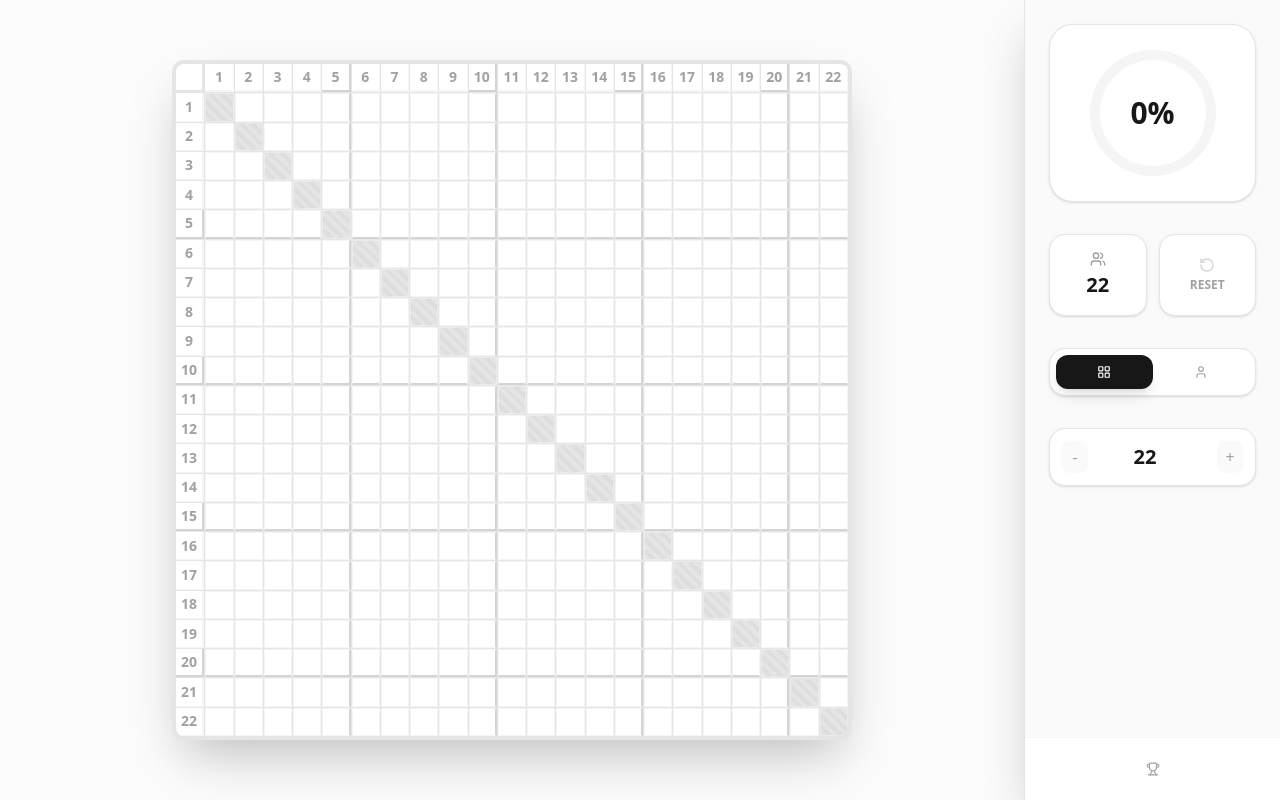
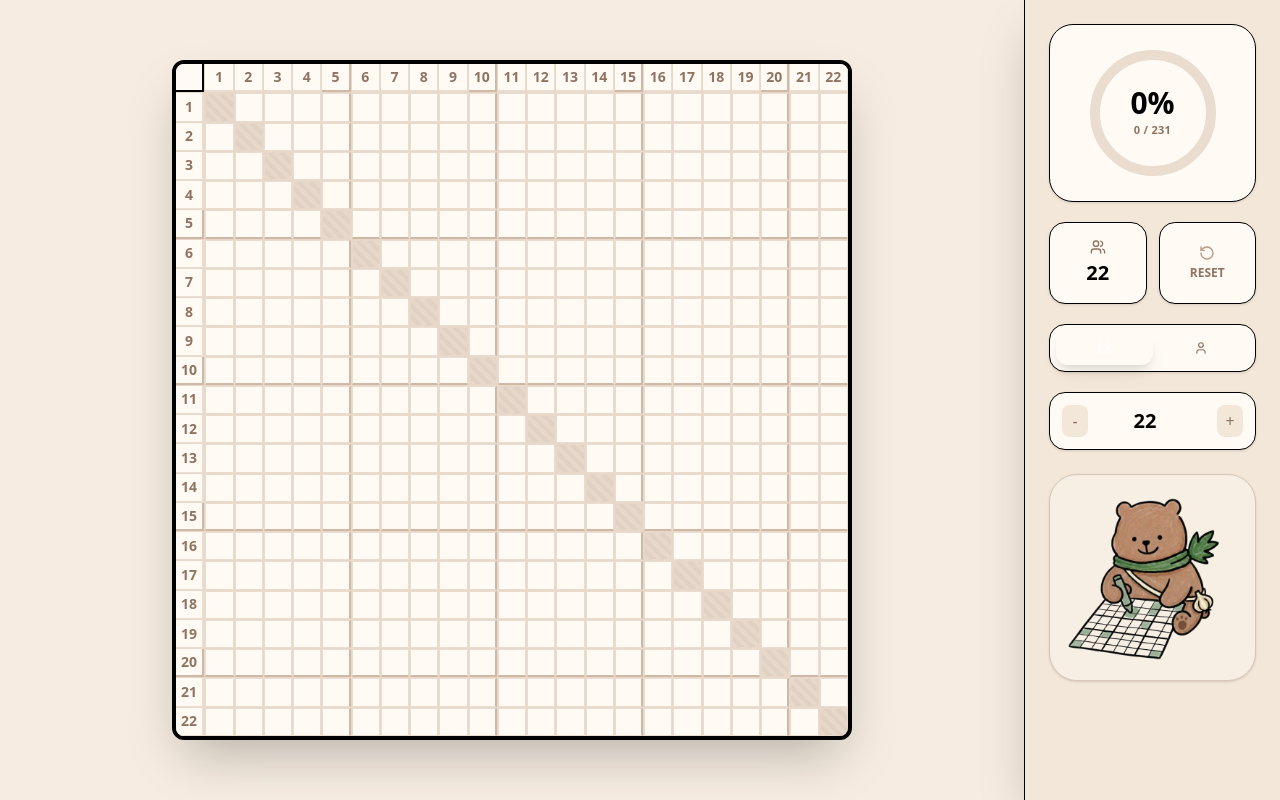
Before and after one commit to onedot91/Grid-table, a React (Vite) app: page / in a window 1280 px wide. Built offline with nearby package versions, Linux system fonts and the light colour scheme.

Commit message:
Update App.tsx

```diff
--- a/src/App.tsx
+++ b/src/App.tsx
@@ -1,6 +1,6 @@
 import React, { useState, useEffect, useMemo } from 'react';
 import { motion, AnimatePresence } from 'motion/react';
-import { Check, User, Users, Trophy, LayoutGrid, List, RotateCcw } from 'lucide-react';
+import { Check, User, Users, LayoutGrid, RotateCcw } from 'lucide-react';
 
 const TOTAL_STUDENTS = 22;
 const STUDENTS = Array.from({ length: TOTAL_STUDENTS }, (_, i) => i + 1);
@@ -15,6 +15,7 @@ export default function App() {
   const [loading, setLoading] = useState(true);
   const [hoveredCell, setHoveredCell] = useState<{ s1: number; s2: number } | null>(null);
   const [studentNames, setStudentNames] = useState<Record<number, string>>({});
+  const [mascotMissing, setMascotMissing] = useState(false);
 
   const students = useMemo(() => Array.from({ length: totalStudents }, (_, i) => i + 1), [totalStudents]);
 
@@ -103,7 +104,7 @@ export default function App() {
     return stats;
   }, [matches, students, totalStudents]);
 
-  const overallProgress = useMemo(() => {
+  const overallStats = useMemo(() => {
     const totalPossible = (totalStudents * (totalStudents - 1)) / 2;
     // Only count matches within the current student range
     const completed = Object.keys(matches).filter(id => {
@@ -111,22 +112,23 @@ export default function App() {
       const [s1, s2] = id.split('-').map(Number);
       return s1 <= totalStudents && s2 <= totalStudents;
     }).length;
-    return totalPossible > 0 ? Math.round((completed / totalPossible) * 100) : 0;
+    const progress = totalPossible > 0 ? Math.round((completed / totalPossible) * 100) : 0;
+    return { completed, total: totalPossible, progress };
   }, [matches, totalStudents]);
 
   if (loading) {
     return (
-      <div className="min-h-screen bg-neutral-50 flex items-center justify-center font-sans">
-        <div className="animate-pulse text-neutral-400">Loading...</div>
+      <div className="min-h-screen bg-[#f3e7da] flex items-center justify-center font-sans">
+        <div className="animate-pulse text-[#907463]">Loading...</div>
       </div>
     );
   }
 
   return (
-    <div className="h-screen bg-white text-neutral-900 font-sans flex overflow-hidden">
+    <div className="h-screen bg-[#fffaf3] text-[var(--ink)] font-sans flex overflow-hidden">
       {/* Main Content Area - Maximized for Grid */}
-      <main className="flex-1 relative flex flex-col min-w-0 bg-white">
-        <div className="flex-1 p-4 md:p-8 flex items-center justify-center overflow-hidden bg-neutral-50/50">
+      <main className="flex-1 relative flex flex-col min-w-0 bg-[#fffaf3]">
+        <div className="flex-1 p-4 md:p-8 flex items-center justify-center overflow-hidden bg-[#f3e7da]/70">
           <AnimatePresence mode="wait">
             {viewMode === 'grid' ? (
               <motion.div
@@ -137,7 +139,7 @@ export default function App() {
                 className="w-full h-full flex items-center justify-center p-4"
               >
                 <div
-                  className="grid gap-[1px] shadow-2xl rounded-xl overflow-hidden border-4 border-neutral-200 bg-neutral-200"
+                  className="grid gap-[1px] shadow-2xl rounded-xl overflow-hidden border-4 border-[var(--line)] bg-[#e8d8ca]"
                   style={{
                     width: 'min(85vw - 12rem, 85vh)',
                     height: 'min(85vw - 12rem, 85vh)',
@@ -146,11 +148,11 @@ export default function App() {
                   }}
                 >
                   {/* Header Row */}
-                  <div className="flex items-center justify-center bg-white border-b-2 border-r-2 border-neutral-200"></div>
+                  <div className="flex items-center justify-center bg-[#fffaf3] border-b-2 border-r-2 border-[var(--line)]"></div>
                   {students.map(s => (
                     <div
                       key={s}
-                      className={`flex items-center justify-center text-[10px] md:text-sm font-black transition-all border-b-2 ${s % 5 === 0 ? 'border-r-2 border-neutral-300' : 'border-r border-neutral-100'} ${hoveredCell?.s2 === s ? 'text-emerald-600 bg-emerald-100/50 scale-110 z-10' : 'text-neutral-400 bg-white'}`}
+                      className={`flex items-center justify-center text-[10px] md:text-sm font-black transition-all border-b-2 ${s % 5 === 0 ? 'border-r-2 border-[#cfb8a6]' : 'border-r border-[#eadccf]'} ${hoveredCell?.s2 === s ? 'text-[var(--scarf-deep)] bg-[#dbead8] scale-110 z-10' : 'text-[#907463] bg-[#fffaf3]'}`}
                       title={studentNames[s] || `Student ${s}`}
                     >
                       {s}
@@ -161,7 +163,7 @@ export default function App() {
                   {students.map(s1 => (
                     <React.Fragment key={s1}>
                       <div
-                        className={`flex items-center justify-center text-[10px] md:text-sm font-black transition-all border-r-2 ${s1 % 5 === 0 ? 'border-b-2 border-neutral-300' : 'border-b border-neutral-100'} ${hoveredCell?.s1 === s1 ? 'text-emerald-600 bg-emerald-100/50 scale-110 z-10' : 'text-neutral-400 bg-white'}`}
+                        className={`flex items-center justify-center text-[10px] md:text-sm font-black transition-all border-r-2 ${s1 % 5 === 0 ? 'border-b-2 border-[#cfb8a6]' : 'border-b border-[#eadccf]'} ${hoveredCell?.s1 === s1 ? 'text-[var(--scarf-deep)] bg-[#dbead8] scale-110 z-10' : 'text-[#907463] bg-[#fffaf3]'}`}
                         title={studentNames[s1] || `Student ${s1}`}
                       >
                         {s1}
@@ -170,7 +172,7 @@ export default function App() {
                         if (s1 === s2) return (
                           <div
                             key={s2}
-                            className="border border-neutral-100/50"
+                            className="border border-[#eadccf]/50"
                             style={{
                               background: 'repeating-linear-gradient(45deg, transparent, transparent 4px, rgba(0,0,0,0.03) 4px, rgba(0,0,0,0.03) 8px)'
                             }}
@@ -196,12 +198,12 @@ export default function App() {
                             onClick={() => toggleMatch(s1, s2)}
                             className={`transition-all duration-75 border-[0.5px] relative ${
                               isDone
-                                ? 'bg-emerald-500 border-emerald-400 z-10 shadow-inner'
-                                : 'bg-white border-neutral-100 hover:border-neutral-300'
-                            } ${isCellHovered ? 'ring-2 ring-emerald-500 z-30 scale-125 shadow-xl' : ''}
-                              ${(isRowHighlighted || isColHighlighted) && !isDone ? 'bg-emerald-50/40 z-10' : ''}
-                              ${hasRightGuide ? 'border-r-neutral-300 border-r-2' : ''}
-                              ${hasBottomGuide ? 'border-b-neutral-300 border-b-2' : ''}`}
+                                ? 'bg-[var(--scarf)] border-[var(--scarf-deep)] z-10 shadow-inner'
+                                : 'bg-[#fffaf3] border-[#eadccf] hover:border-[#cfb8a6]'
+                            } ${isCellHovered ? 'ring-2 ring-[var(--scarf)] z-30 scale-125 shadow-xl' : ''}
+                              ${(isRowHighlighted || isColHighlighted) && !isDone ? 'bg-[#edf5eb]/40 z-10' : ''}
+                              ${hasRightGuide ? 'border-r-[#cfb8a6] border-r-2' : ''}
+                              ${hasBottomGuide ? 'border-b-[#cfb8a6] border-b-2' : ''}`}
                             title={`${studentNames[s1] || `S${s1}`} vs ${studentNames[s2] || `S${s2}`}`}
                           />
                         );
@@ -227,11 +229,11 @@ export default function App() {
                       exit={{ opacity: 0, x: -20 }}
                       className="flex-1 flex flex-col min-h-0"
                     >
-                      <div className="bg-white p-8 rounded-[2.5rem] border-2 border-neutral-100 shadow-xl mb-6 shrink-0">
+                      <div className="bg-[#fffaf3] p-8 rounded-[2.5rem] border-2 border-[#eadccf] shadow-xl mb-6 shrink-0">
                         <div className="flex items-center justify-between">
                           <div className="flex-1 mr-8">
                             <div className="flex items-center gap-4 mb-2">
-                              <div className="w-12 h-12 rounded-2xl bg-neutral-900 text-white flex items-center justify-center text-xl font-black shadow-lg">
+                              <div className="w-12 h-12 rounded-2xl bg-[var(--fur-deep)] text-white flex items-center justify-center text-xl font-black shadow-lg">
                                 {selectedStudent}
                               </div>
                               <input
@@ -239,12 +241,12 @@ export default function App() {
                                 placeholder="..."
                                 value={studentNames[selectedStudent] || ''}
                                 onChange={(e) => updateStudentName(selectedStudent, e.target.value)}
-                                className="text-4xl font-black text-neutral-900 border-none focus:ring-0 p-0 bg-transparent w-full placeholder:text-neutral-200"
+                                className="text-4xl font-black text-[var(--ink)] border-none focus:ring-0 p-0 bg-transparent w-full placeholder:text-[#ccb5a3]"
                               />
                             </div>
                           </div>
-                          <div className="text-right bg-emerald-50 px-6 py-4 rounded-3xl border border-emerald-100">
-                            <div className="text-4xl font-black text-emerald-600">{studentStats[selectedStudent].completed}</div>
+                          <div className="text-right bg-[#edf5eb] px-6 py-4 rounded-3xl border border-[#d3e4d0]">
+                            <div className="text-4xl font-black text-[var(--scarf-deep)]">{studentStats[selectedStudent].completed}</div>
                           </div>
                         </div>
                       </div>
@@ -260,16 +262,16 @@ export default function App() {
                                 onClick={() => toggleMatch(selectedStudent, opponent)}
                                 className={`flex items-center justify-between p-5 rounded-[1.5rem] border-2 transition-all group ${
                                   isDone
-                                    ? 'bg-emerald-500 border-emerald-400 text-white shadow-lg scale-[1.02]'
-                                    : 'bg-white border-neutral-100 text-neutral-700 hover:border-neutral-300 hover:shadow-md'
+                                    ? 'bg-[var(--scarf)] border-[var(--scarf-deep)] text-white shadow-lg scale-[1.02]'
+                                    : 'bg-[#fffaf3] border-[#eadccf] text-[#6f5647] hover:border-[#cfb8a6] hover:shadow-md'
                                 }`}
                               >
                                 <div className="flex items-center gap-4">
-                                  <div className={`w-12 h-12 rounded-2xl flex items-center justify-center text-lg font-black transition-colors ${isDone ? 'bg-white/20 text-white' : 'bg-neutral-100 text-neutral-400 group-hover:bg-neutral-200'}`}>
+                                  <div className={`w-12 h-12 rounded-2xl flex items-center justify-center text-lg font-black transition-colors ${isDone ? 'bg-[#fffaf3]/20 text-white' : 'bg-[#f1e4d8] text-[#907463] group-hover:bg-[#e8d8ca]'}`}>
                                     {opponent}
                                   </div>
                                   <div className="text-left">
-                                    <span className={`block font-black truncate max-w-[140px] text-base ${isDone ? 'text-white' : 'text-neutral-900'}`}>
+                                    <span className={`block font-black truncate max-w-[140px] text-base ${isDone ? 'text-white' : 'text-[var(--ink)]'}`}>
                                       {studentNames[opponent] || opponent}
                                     </span>
                                   </div>
@@ -282,8 +284,8 @@ export default function App() {
                       </div>
                     </motion.div>
                   ) : (
-                    <div className="flex-1 flex flex-col items-center justify-center text-neutral-300 py-20 border-4 border-dashed border-neutral-100 rounded-[3rem] bg-neutral-50/30">
-                      <div className="w-24 h-24 rounded-full bg-white shadow-inner flex items-center justify-center mb-6">
+                    <div className="flex-1 flex flex-col items-center justify-center text-[#b89b88] py-20 border-4 border-dashed border-[#eadccf] rounded-[3rem] bg-[#f3e7da]/40">
+                      <div className="w-24 h-24 rounded-full bg-[#fffaf3] shadow-inner flex items-center justify-center mb-6">
                         <Users size={48} className="opacity-20" />
                       </div>
                       <p className="font-black text-2xl tracking-tight">Select a student from the sidebar</p>
@@ -298,10 +300,10 @@ export default function App() {
       </main>
 
       {/* Right Sidebar - Redesigned for better space usage */}
-      <aside className="w-64 border-l border-neutral-200 bg-neutral-50 flex flex-col shrink-0 overflow-hidden shadow-2xl z-20">
-        <div className="p-6 space-y-8 flex-1 overflow-y-auto custom-scrollbar">
+      <aside className="w-64 border-l border-[var(--line)] bg-[#f3e7da] flex flex-col shrink-0 overflow-hidden shadow-2xl z-20">
+        <div className="p-6 flex flex-col gap-5 flex-1 overflow-y-auto custom-scrollbar">
           {/* Progress Section - Circular & Prominent */}
-          <section className="bg-white p-6 rounded-3xl border border-neutral-200 shadow-sm flex flex-col items-center">
+          <section className="bg-[#fffaf3] p-6 rounded-3xl border border-[var(--line)] shadow-sm flex flex-col items-center">
             <div className="relative w-32 h-32 flex items-center justify-center">
               <svg className="w-full h-full transform -rotate-90">
                 <circle
@@ -311,7 +313,7 @@ export default function App() {
                   stroke="currentColor"
                   strokeWidth="10"
                   fill="transparent"
-                  className="text-neutral-100"
+                  className="text-[#eadccf]"
                 />
                 <motion.circle
                   cx="64"
@@ -322,44 +324,47 @@ export default function App() {
                   fill="transparent"
                   strokeDasharray="364.4"
                   initial={{ strokeDashoffset: 364.4 }}
-                  animate={{ strokeDashoffset: 364.4 - (364.4 * overallProgress) / 100 }}
-                  className="text-emerald-500"
+                  animate={{ strokeDashoffset: 364.4 - (364.4 * overallStats.progress) / 100 }}
+                  className="text-[var(--scarf)]"
                   strokeLinecap="round"
                 />
               </svg>
               <div className="absolute inset-0 flex flex-col items-center justify-center">
-                <span className="text-3xl font-black text-neutral-900 leading-none">{overallProgress}%</span>
+                <span className="text-3xl font-black text-[var(--ink)] leading-none">{overallStats.progress}%</span>
+                <span className="mt-1 text-[11px] font-bold text-[#907463] tracking-wide">
+                  {overallStats.completed} / {overallStats.total}
+                </span>
               </div>
             </div>
           </section>
 
           {/* Stats Bento Grid */}
           <section className="grid grid-cols-2 gap-3">
-            <div className="bg-white p-4 rounded-2xl border border-neutral-200 shadow-sm flex flex-col items-center justify-center">
-              <div className="text-neutral-400 mb-1"><Users size={16} /></div>
-              <div className="text-xl font-black text-neutral-900">{totalStudents}</div>
+            <div className="bg-[#fffaf3] p-4 rounded-2xl border border-[var(--line)] shadow-sm flex flex-col items-center justify-center">
+              <div className="text-[#907463] mb-1"><Users size={16} /></div>
+              <div className="text-xl font-black text-[var(--ink)]">{totalStudents}</div>
             </div>
             <button
               onClick={resetMatches}
-              className="bg-white p-4 rounded-2xl border border-neutral-200 shadow-sm flex flex-col items-center justify-center hover:bg-red-50 hover:border-red-100 transition-all group"
+              className="bg-[#fffaf3] p-4 rounded-2xl border border-[var(--line)] shadow-sm flex flex-col items-center justify-center hover:bg-[#f8e4dc] hover:border-[#e3b8a8] transition-all group"
             >
-              <div className="text-neutral-300 group-hover:text-red-400 mb-1 transition-colors"><RotateCcw size={16} /></div>
-              <div className="text-xs font-black text-neutral-400 group-hover:text-red-500 transition-colors">RESET</div>
+              <div className="text-[#b89b88] group-hover:text-[#b46a50] mb-1 transition-colors"><RotateCcw size={16} /></div>
+              <div className="text-xs font-black text-[#907463] group-hover:text-[#99553f] transition-colors">RESET</div>
             </button>
           </section>
 
           {/* View Mode Toggle - Horizontal & Clear */}
           <section className="space-y-3">
-            <div className="flex bg-white rounded-2xl p-1.5 border border-neutral-200 shadow-sm">
+            <div className="flex bg-[#fffaf3] rounded-2xl p-1.5 border border-[var(--line)] shadow-sm">
               <button
                 onClick={() => setViewMode('grid')}
-                className={`flex-1 flex items-center justify-center gap-2 py-2.5 rounded-xl text-[10px] font-black transition-all ${viewMode === 'grid' ? 'bg-neutral-900 text-white shadow-lg' : 'text-neutral-400 hover:text-neutral-600'}`}
+                className={`flex-1 flex items-center justify-center gap-2 py-2.5 rounded-xl text-[10px] font-black transition-all ${viewMode === 'grid' ? 'bg-[var(--fur-deep)] text-white shadow-lg' : 'text-[#907463] hover:text-[#7d6454]'}`}
               >
                 <LayoutGrid size={14} />
               </button>
               <button
                 onClick={() => setViewMode('personal')}
-                className={`flex-1 flex items-center justify-center gap-2 py-2.5 rounded-xl text-[10px] font-black transition-all ${viewMode === 'personal' ? 'bg-neutral-900 text-white shadow-lg' : 'text-neutral-400 hover:text-neutral-600'}`}
+                className={`flex-1 flex items-center justify-center gap-2 py-2.5 rounded-xl text-[10px] font-black transition-all ${viewMode === 'personal' ? 'bg-[var(--fur-deep)] text-white shadow-lg' : 'text-[#907463] hover:text-[#7d6454]'}`}
               >
                 <User size={14} />
               </button>
@@ -368,28 +373,28 @@ export default function App() {
 
           {/* Student Count Control */}
           <section className="space-y-3">
-            <div className="flex items-center gap-4 bg-white p-3 rounded-2xl border border-neutral-200 shadow-sm">
+            <div className="flex items-center gap-4 bg-[#fffaf3] p-3 rounded-2xl border border-[var(--line)] shadow-sm">
               <button
                 onClick={() => setTotalStudents(prev => Math.max(2, prev - 1))}
-                className="w-8 h-8 rounded-lg bg-neutral-50 flex items-center justify-center text-neutral-400 hover:bg-neutral-100 transition-colors"
+                className="w-8 h-8 rounded-lg bg-[#f3e7da] flex items-center justify-center text-[#907463] hover:bg-[#f1e4d8] transition-colors"
               >-</button>
               <input
                 type="number"
                 value={totalStudents}
                 onChange={(e) => setTotalStudents(Math.max(2, Math.min(30, parseInt(e.target.value) || 2)))}
-                className="flex-1 bg-transparent border-none focus:ring-0 font-black text-xl text-neutral-900 text-center p-0"
+                className="flex-1 bg-transparent border-none focus:ring-0 font-black text-xl text-[var(--ink)] text-center p-0"
                 min="2" max="30"
               />
               <button
                 onClick={() => setTotalStudents(prev => Math.min(30, prev + 1))}
-                className="w-8 h-8 rounded-lg bg-neutral-50 flex items-center justify-center text-neutral-400 hover:bg-neutral-100 transition-colors"
+                className="w-8 h-8 rounded-lg bg-[#f3e7da] flex items-center justify-center text-[#907463] hover:bg-[#f1e4d8] transition-colors"
               >+</button>
             </div>
           </section>
 
           {/* Student Selector (Only in personal mode) */}
           {viewMode === 'personal' && (
-            <section className="space-y-3 pt-4 border-t border-neutral-200">
+            <section className="space-y-3 pt-4 border-t border-[var(--line)]">
               <div className="grid grid-cols-4 gap-2">
                 {students.map(s => (
                   <button
@@ -397,8 +402,8 @@ export default function App() {
                     onClick={() => setSelectedStudent(s)}
                     className={`aspect-square flex flex-col items-center justify-center rounded-xl border-2 transition-all ${
                       selectedStudent === s
-                        ? 'bg-neutral-900 border-neutral-900 text-white shadow-xl scale-105 z-10'
-                        : 'bg-white border-neutral-100 text-neutral-600 hover:border-neutral-300'
+                        ? 'bg-[var(--fur-deep)] border-[var(--fur-deep)] text-white shadow-xl scale-105 z-10'
+                        : 'bg-[#fffaf3] border-[#eadccf] text-[#7d6454] hover:border-[#cfb8a6]'
                     }`}
                   >
                     <span className="text-sm font-black">{s}</span>
@@ -407,14 +412,26 @@ export default function App() {
               </div>
             </section>
           )}
-        </div>
 
-        {/* Sidebar Footer */}
-        <div className="p-6 bg-white border-t border-neutral-100">
-          <div className="flex items-center justify-center text-neutral-400">
-            <Trophy size={14} />
+          {/* Mascot */}
+          <section className="pt-1">
+            <div className="rounded-[1.75rem] border border-[#d7c5b6] bg-[#f7efe4] p-3 shadow-sm">
+            {!mascotMissing ? (
+              <img
+                src="/mascot-working-bear.png"
+                alt="Mascot bear"
+                className="w-full h-auto max-h-56 object-contain select-none pointer-events-none"
+                loading="lazy"
+                onError={() => setMascotMissing(true)}
+              />
+            ) : (
+              <div className="rounded-xl border border-dashed border-[#cfb8a6] bg-[#fffaf3] p-3 text-center text-xs font-semibold text-[#907463]">
+                Add mascot file: /public/mascot-working-bear.png
+              </div>
+            )}
+            </div>
+          </section>
           </div>
-        </div>
       </aside>
     </div>
   );
```
